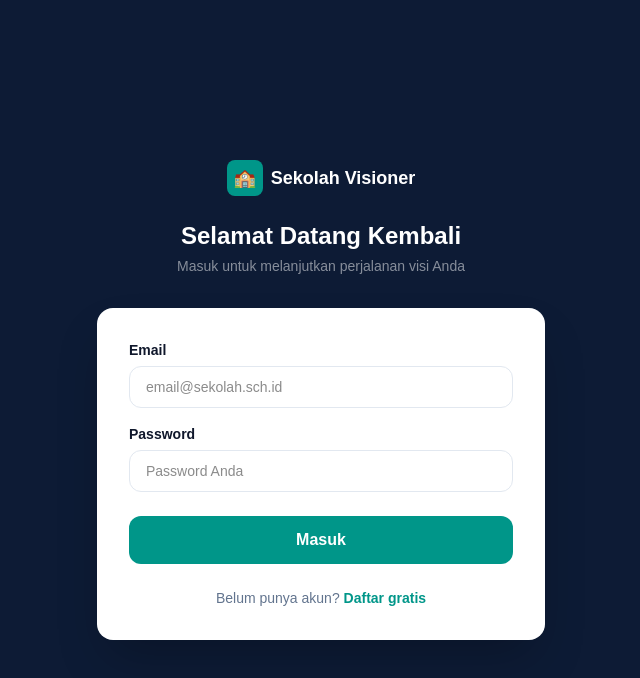
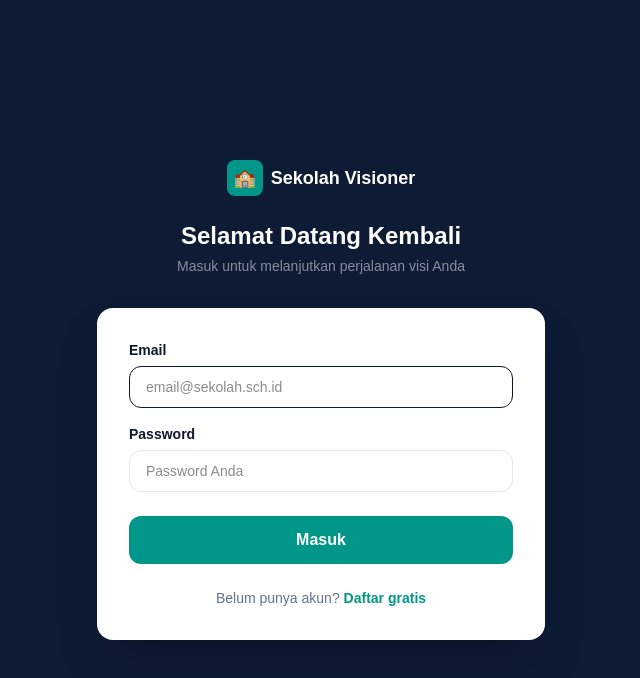
Before and after one commit to missninanursartika-creator/sekolah-visioner, a Next.js app: page /login in a window 1280 px wide. Shown: the top 678 px of the page, without its empty margins (319-959 px from the left). Built offline with nearby package versions, Linux system fonts and the light colour scheme; no server answers.

Commit message:
Update page.js

```diff
--- a/app/(auth)/login/page.js
+++ b/app/(auth)/login/page.js
@@ -61,7 +61,7 @@ export default function LoginPage() {
                 onChange={handleChange}
                 placeholder="email@sekolah.sch.id"
                 required
-                className="w-full px-4 py-2.5 border border-slate-200 rounded-xl text-sm focus:outline-none focus:ring-2 focus:ring-teal-500 focus:border-transparent"
+                className="w-full px-4 py-2.5 border border-slate-900 rounded-xl text-sm focus:outline-none focus:ring-2 focus:ring-teal-500 focus:border-transparent"
               />
             </div>
 
```
